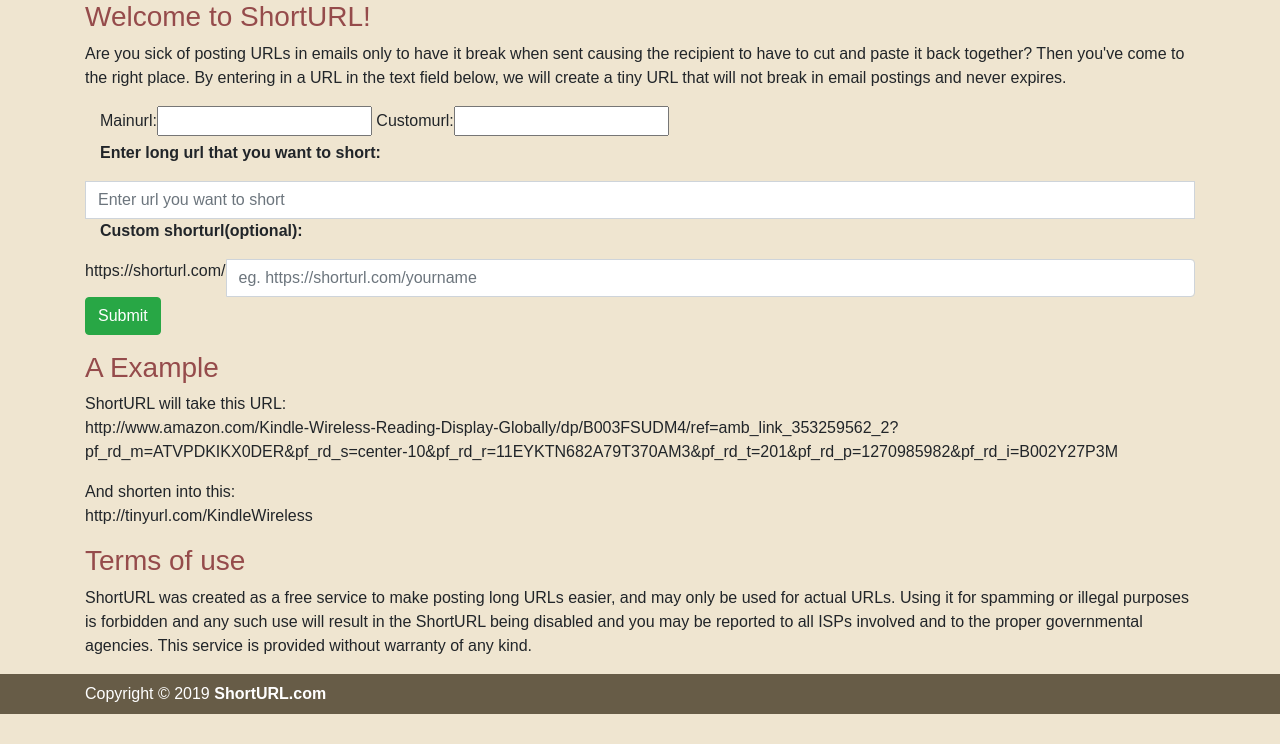
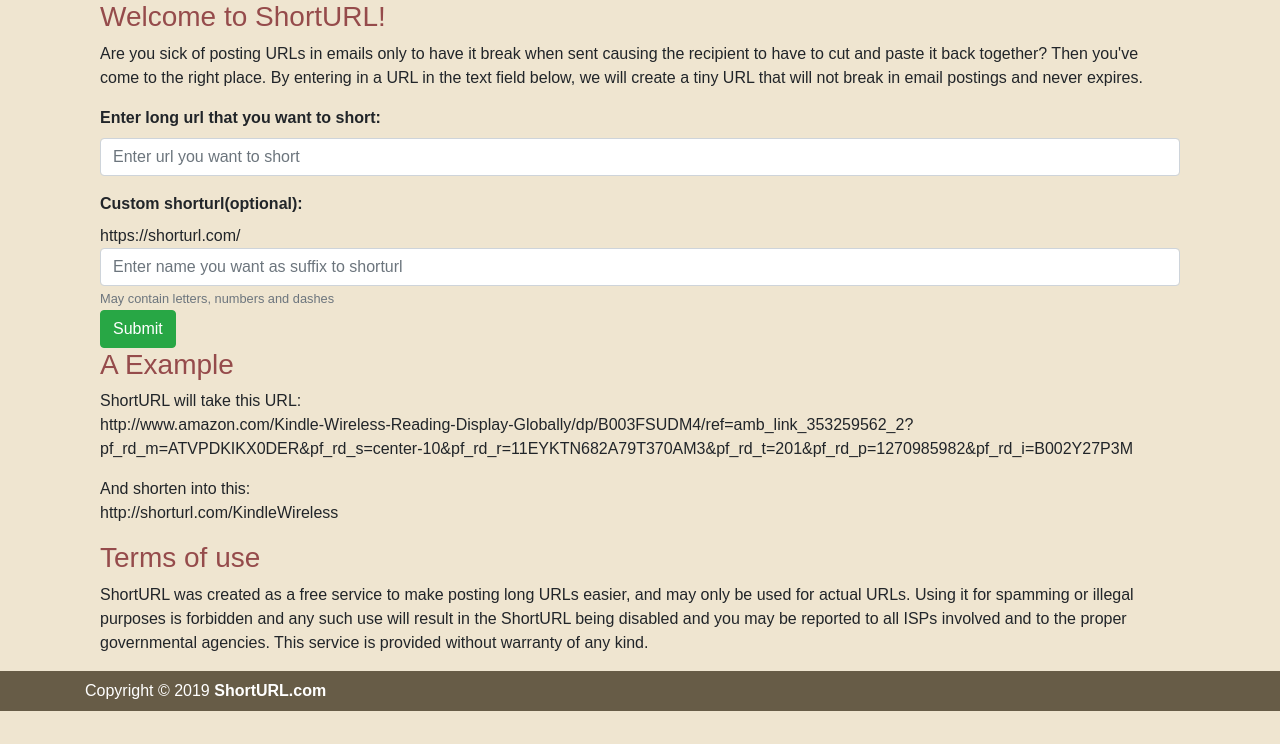
Before and after one commit to vighneshh/url_shortener_django, a Django app: page / in a window 1280 px wide. Shown: the part 56-800 px from the top of the page. Run offline with Django 3.2, Linux system fonts and the light colour scheme; some libraries are stand-ins or nearby versions.

Commit message:
Inital Commit

```diff
--- a/url_shortener/forms.py
+++ b/url_shortener/forms.py
@@ -1,5 +1,5 @@
 from  django import forms
 
 class UrlForm(forms.Form):
-    MainUrl = forms.CharField()
-    CustomUrl = forms.CharField(required=False)
+    MainUrl = forms.CharField(widget=forms.TextInput(attrs={'class':'form-control','placeholder':'Enter url you want to short'}))
+    CustomUrl = forms.CharField(widget=forms.TextInput(attrs={'class':'form-control','placeholder':'Enter name you want as suffix to shorturl'}),required=False)
--- /dev/null
+++ b/url_shortener/templates/url_shortener/base.html
@@ -0,0 +1,62 @@
+{% load static %}
+<!DOCTYPE html>
+<html>
+  <head>
+    <!-- Required meta tags -->
+    <meta charset="ufc-8">
+    <meta name="viewport" content="width=device-width, initial-scale=1, shrink-to-fit=no">
+
+      <!-- Bootstrap CSS -->
+    <link rel="stylesheet" href="https://maxcdn.bootstrapcdn.com/bootstrap/4.0.0/css/bootstrap.min.css" integrity="sha384-Gn5384xqQ1aoWXA+058RXPxPg6fy4IWvTNh0E263XmFcJlSAwiGgFAW/dAiS6JXm" crossorigin="anonymous">
+       <link rel="stylesheet" href="{% static 'url_shortener/main.css' %}">
+      <title>ShortURL.com - shorten that long url</title>
+       </head>
+
+  <body>
+
+      <header class="site-header">
+      <nav class="navbar navbar-expand-lg navbar-dark">
+        <div class="container">
+          <a class="navbar-brand mr-4" href="/">ShortURL.com</a>
+          <button class="navbar-toggler" type="button" data-toggle="collapse" data-target="#navbarToggle" aria-controls="navbarToggle" aria-expanded="false" aria-label="Toggle navigation">
+            <span class="navbar-toggler-icon"></span>
+          </button>
+          <div class="collapse navbar-collapse" id="navbarToggle">
+            <div class="navbar-nav mr-auto">
+              <a class="nav-item nav-link" href="#">Home</a>
+              <a class="nav-item nav-link" href="#example">Example</a>
+              <a class="nav-item nav-link" href="#termsofuse">Terms of Use</a>
+            </div>
+
+            </div>
+          </div>
+        </div>
+      </nav>
+</header>
+	<div class="container">
+    {% if messages %}
+    {% for msg in messages %}
+    <div class="alert alert-{{ msg.tags }}">
+      {{ msg }}
+    </div>
+    {% endfor %}
+    {% endif %}
+
+	{% block content %}
+	{% endblock content %}
+
+	</div>
+ <nav class="navbar navbar-expand-lg navbar-dark ">
+    <footer class="container ">
+	<div class="nav-text text-white">Copyright &copy; 2019 <strong>ShortURL.com</strong></div>
+    </footer>
+    </nav>
+
+         <!-- jQuery first, then Popper.js, then Bootstrap JS -->
+    <script src="https://code.jquery.com/jquery-3.2.1.slim.min.js" integrity="sha384-KJ3o2DKtIkvYIK3UENzmM7KCkRr/rE9/Qpg6aAZGJwFDMVNA/GpGFF93hXpG5KkN" crossorigin="anonymous"></script>
+    <script src="https://cdnjs.cloudflare.com/ajax/libs/popper.js/1.12.9/umd/popper.min.js" integrity="sha384-ApNbgh9B+Y1QKtv3Rn7W3mgPxhU9K/ScQsAP7hUibX39j7fakFPskvXusvfa0b4Q" crossorigin="anonymous"></script>
+    <script src="https://maxcdn.bootstrapcdn.com/bootstrap/4.0.0/js/bootstrap.min.js" integrity="sha384-JZR6Spejh4U02d8jOt6vLEHfe/JQGiRRSQQxSfFWpi1MquVdAyjUar5+76PVCmYl" crossorigin="anonymous"></script>
+    <script src="//cdn.ckeditor.com/4.11.4/standard/ckeditor.js"></script>
+
+  </body>
+</html>
--- /dev/null
+++ b/url_shortener/templates/url_shortener/shorturl_created.html
@@ -0,0 +1,4 @@
+{% extends 'url_shortener/base.html' %}
+{% block content %}
+Done.
+{% endblock content %}
--- a/url_shortener/templates/url_shortener/url_short.html
+++ b/url_shortener/templates/url_shortener/url_short.html
@@ -1,88 +1,45 @@
-{% load static %}
-<!DOCTYPE html>
-<html>
-  <head>
-    <!-- Required meta tags -->
-    <meta charset="ufc-8">
-    <meta name="viewport" content="width=device-width, initial-scale=1, shrink-to-fit=no">
-
-      <!-- Bootstrap CSS -->
-    <link rel="stylesheet" href="https://maxcdn.bootstrapcdn.com/bootstrap/4.0.0/css/bootstrap.min.css" integrity="sha384-Gn5384xqQ1aoWXA+058RXPxPg6fy4IWvTNh0E263XmFcJlSAwiGgFAW/dAiS6JXm" crossorigin="anonymous">
-       <link rel="stylesheet" href="{% static 'url_shortener/main.css' %}">
-      <title>ShortURL.com - shorten that long url</title>
-       </head>
-
-  <body>
-
-      <header class="site-header">
-      <nav class="navbar navbar-expand-lg navbar-dark">
-        <div class="container">
-          <a class="navbar-brand mr-4" href="/">ShortURL.com</a>
-          <button class="navbar-toggler" type="button" data-toggle="collapse" data-target="#navbarToggle" aria-controls="navbarToggle" aria-expanded="false" aria-label="Toggle navigation">
-            <span class="navbar-toggler-icon"></span>
-          </button>
-          <div class="collapse navbar-collapse" id="navbarToggle">
-            <div class="navbar-nav mr-auto">
-              <a class="nav-item nav-link" href="#">Home</a>
-              <a class="nav-item nav-link" href="#example">Example</a>
-              <a class="nav-item nav-link" href="#termsofuse">Terms of Use</a>
-            </div>
-
-            </div>
-          </div>
-        </div>
-      </nav>
-</header>
-
-
-  <main class="container">
+{% extends 'url_shortener/base.html' %}
+{% block content %}
+ <main class="container">
       <h3>Welcome to ShortURL!</h3>
 	<p>Are you sick of posting URLs in emails only to have it break when sent causing the recipient to have to cut and paste it back together? Then you've come to the right place. By entering in a URL in the text field below, we will create a tiny URL that will not break in email postings and never expires.</p>
 
       <form action="#" method="POST">
       <div class="form-group">
-      <div class="input-group">
-	<div class="container">
+
 	{% csrf_token %}
-	{{ form }}
-    <p><strong>Enter long url that you want to short:</strong></p>
+       {{ form.non_field_errors }}
+      <div class="fieldWrapper">
+       {{ form.MainUrl.errors }}
+	<label for="{{ form.subject.id_for_label }}"><strong>Enter long url that you want to short:</strong>
+	</label>
+         {{ form.MainUrl }}
+       </div>
 	</div>
-   <input type="text" class="form-control" placeholder="Enter url you want to short">
 
-	<div class="container">
-	<p><strong>Custom shorturl(optional):</strong></p>
+	<div class="form-group">
+       <div class="fieldWrapper">
+         {{ form.CustomUrl.errors }}
+	<label for="{{ form.message.id_for_label }}"><strong>Custom shorturl(optional):</strong>
+	</label>
+	<div>
+          https://shorturl.com/	{{ form.CustomUrl }}
+	<small class="text-muted">May contain letters, numbers and dashes</small>
 	</div>
-	https://shorturl.com/
-    <input type="text" class="form-control" placeholder="eg. https://shorturl.com/yourname">
-
-        </div>
+	</div>
 	<button type="submit" value="submit" class="btn btn-success">Submit</button>
 
-        </div>
       </form>
 	<h3 id="example">A Example</h3>
 	<p>ShortURL will take this URL:<br>
 
 http://www.amazon.com/Kindle-Wireless-Reading-Display-Globally/dp/B003FSUDM4/ref=amb_link_353259562_2?pf_rd_m=ATVPDKIKX0DER&pf_rd_s=center-10&pf_rd_r=11EYKTN682A79T370AM3&pf_rd_t=201&pf_rd_p=1270985982&pf_rd_i=B002Y27P3M<br>
  </p>And shorten into this:<br>
-<p>http://tinyurl.com/KindleWireless</p>
+<p>http://shorturl.com/KindleWireless</p>
 
 	<h3 id="termsofuse">Terms of use</h3>
 	<p>ShortURL was created as a free service to make posting long URLs easier, and may only be used for actual URLs. Using it for spamming or illegal purposes is forbidden and any such use
 will result in the ShortURL being disabled and you may be reported to all ISPs involved and to the proper governmental agencies.
 This service is provided without warranty of any kind.</p>
 </main>
-  <nav class="navbar navbar-expand-lg navbar-dark ">
-    <footer class="container ">
-	<div class="nav-text text-white">Copyright &copy; 2019 <strong>ShortURL.com</strong></div>
-    </footer>
-    </nav>
-
-         <!-- jQuery first, then Popper.js, then Bootstrap JS -->
-    <script src="https://code.jquery.com/jquery-3.2.1.slim.min.js" integrity="sha384-KJ3o2DKtIkvYIK3UENzmM7KCkRr/rE9/Qpg6aAZGJwFDMVNA/GpGFF93hXpG5KkN" crossorigin="anonymous"></script>
-    <script src="https://cdnjs.cloudflare.com/ajax/libs/popper.js/1.12.9/umd/popper.min.js" integrity="sha384-ApNbgh9B+Y1QKtv3Rn7W3mgPxhU9K/ScQsAP7hUibX39j7fakFPskvXusvfa0b4Q" crossorigin="anonymous"></script>
-    <script src="https://maxcdn.bootstrapcdn.com/bootstrap/4.0.0/js/bootstrap.min.js" integrity="sha384-JZR6Spejh4U02d8jOt6vLEHfe/JQGiRRSQQxSfFWpi1MquVdAyjUar5+76PVCmYl" crossorigin="anonymous"></script>
-    <script src="//cdn.ckeditor.com/4.11.4/standard/ckeditor.js"></script>
-
-  </body>
-</html>
+{% endblock content %}
--- a/url_shortener/views.py
+++ b/url_shortener/views.py
@@ -1,6 +1,9 @@
 from django.shortcuts import render,redirect
+from django.contrib import messages
 from .models import Url
 from .forms import UrlForm
+import string
+import random
 
 def RedirectShorturl(request, shortname):
     try:
@@ -14,7 +17,23 @@
     if request.method == 'POST':
         form = UrlForm(request.POST)
         if form.is_valid():
-            customurl = form.cleaned_data['CustomUrl']
-            print(customurl)
+            shortname = form.cleaned_data['CustomUrl']
+            if shortname == '':
+                shortname = generator()
+                url = Url(url=form.cleaned_data['MainUrl'],shortname=shortname)
+                url.save()
+                return render(request,'url_shortener/shorturl_created.html')
+            else:
+                try:
+                    url = Url(url=form.cleaned_data['MainUrl'],shortname=shortname)
+                    url.save()
+                    return render(request,'url_shortener/shorturl_created.html')
+                except:
+                    messages.info(request,'Url is already taken. Try with different name.')
+                    return redirect('home')
+
     form = UrlForm()
     return render(request,'url_shortener/url_short.html',{'form':form})
+
+def generator(size=8, chars=string.ascii_lowercase + string.digits):
+    return ''.join(random.choice(chars) for _ in range(size))
```
Also changed, not shown: db.sqlite3.
